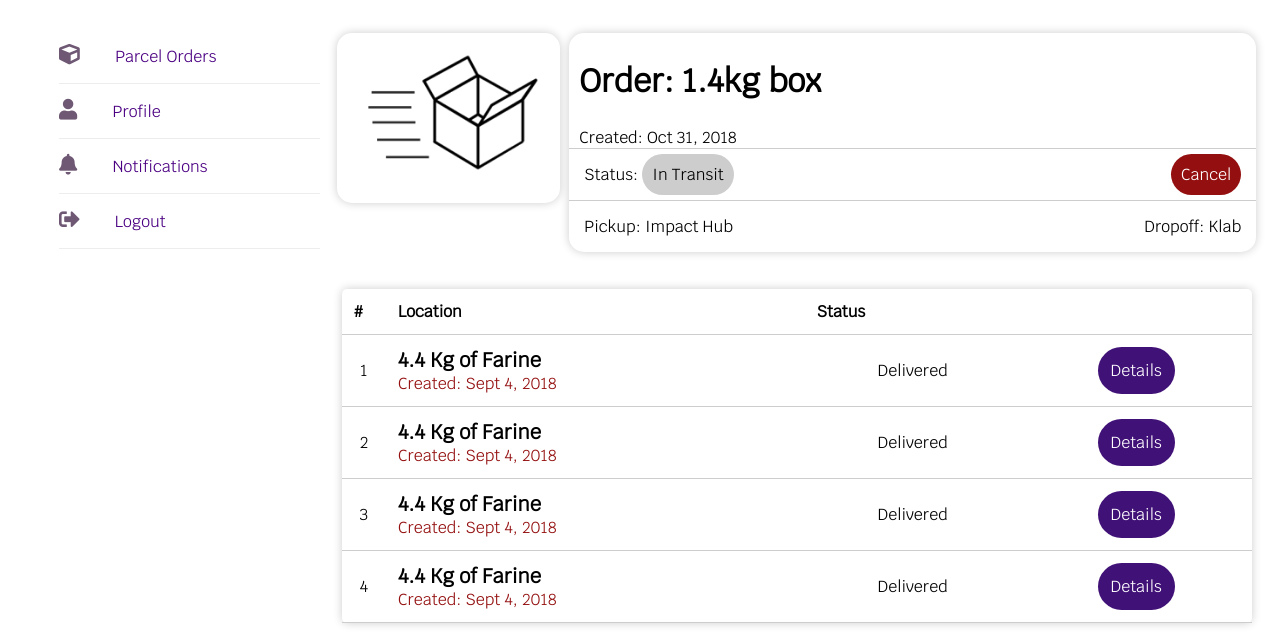
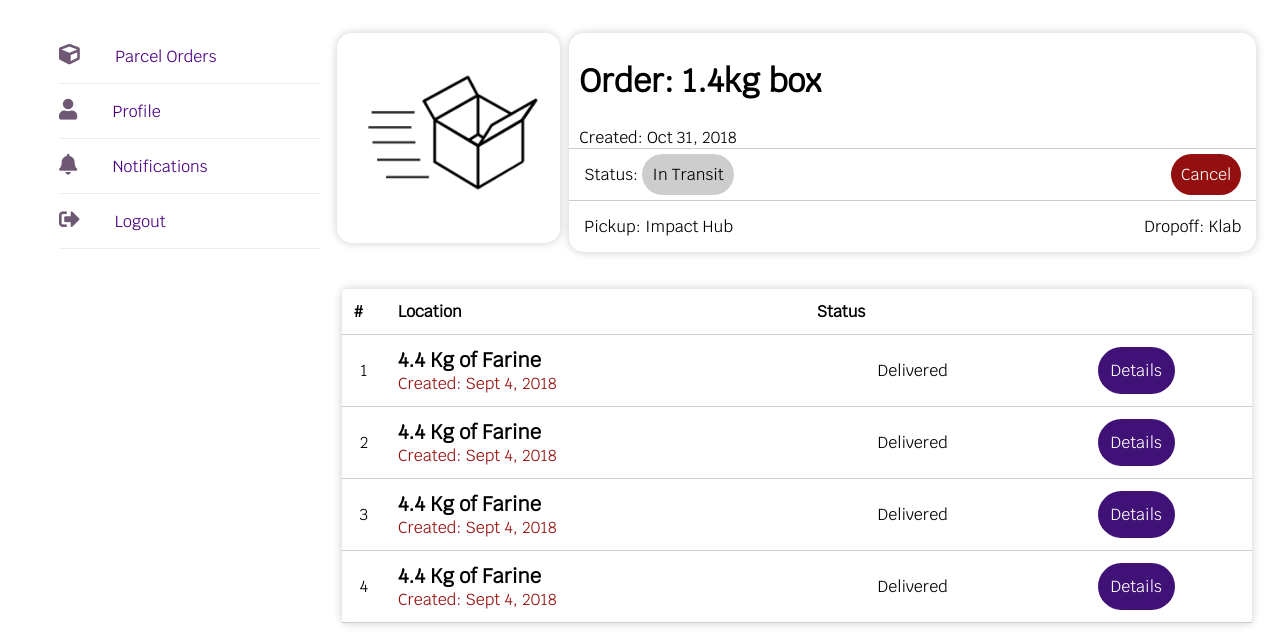
Before and after one commit to kagaramag/delivery-api, a plain HTML site: page ui/order.html in a window 1280 px wide. Shown: the part 84-722 px from the top of the page. Drawn offline with Linux system fonts and the light colour scheme; some packages are replaced by stand-ins of ours; grey boxes are pictures that could not be loaded.

Commit message:
create order page

```diff
--- a/ui/order.html
+++ b/ui/order.html
@@ -68,8 +68,10 @@
                         <div class="s4 m4 l3">
                                 <div class="row xl-v-margin">
                                         <div class="s1 m1 l1 shadow-2 radius-3">
-                                            <div class="image">
-                                                <img src="images/open-box.png" alt="">
+                                            <div class="xl-v-padding">
+                                                <div class="image">
+                                                    <img src="images/open-box.png" alt="">
+                                                </div>
                                             </div>
                                         </div>
                                         <div class="s3 m3 l3 shadow-2 radius-3">
```
